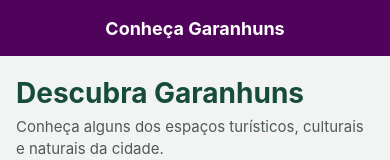
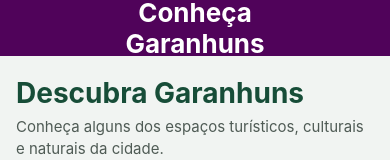
Before and after one commit to vinisoaresti/projetoFinalMobile1, a React Native app: screen / in a window 390 px wide. Shown: the top 160 px of the page. Built offline with nearby package versions, Linux system fonts and the light colour scheme; what react-native-worklets would draw is missing.

Commit message:
feat: update title size

```diff
--- a/App.js
+++ b/App.js
@@ -86,7 +86,7 @@ const styles = StyleSheet.create({
     },
     headerTitle: {
         color: '#ffffff',
-        fontSize: 18,
+        fontSize: 26,
         fontWeight: 'bold',
         textAlign: 'center'
     },
```
